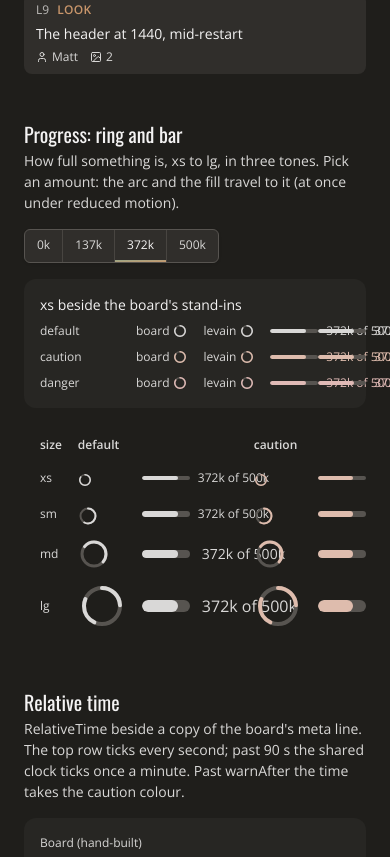
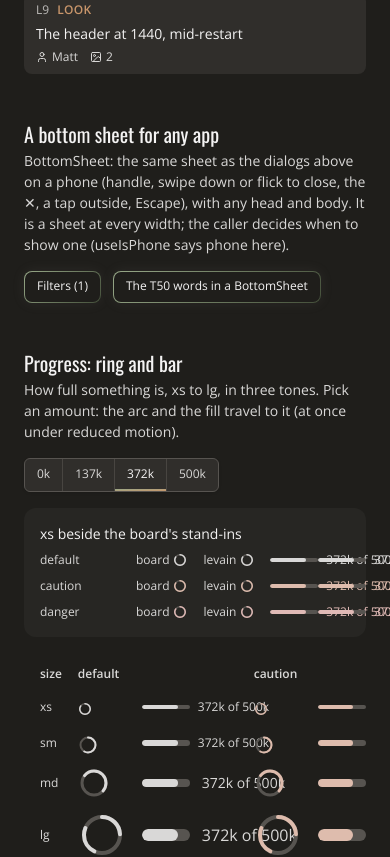
Before and after one commit to iammattq/levain-ds, a React (Vite) app in the folder demo/: page / in a window 390 px wide. Shown: the part 2402-3259 px from the top of the page. Built offline with nearby package versions, Linux system fonts and the light colour scheme; a web font is replaced by a local one.

Commit message:
Export BottomSheet and useIsPhone; demo section (filters, the T50 words), ?only=bottom-sheet; README line (T10 step 2)
Co-Authored-By: Claude Opus 5.5 <noreply@anthropic.com>

```diff
--- /dev/null
+++ b/demo/src/bottomSheet.tsx
@@ -0,0 +1,36 @@
+// T10: the T24 sheet for any app, as BottomSheet. A filter list (a title and ✕, a body of its own) and the board's T50
+// words in a plain BottomSheet, to set beside StatusCardDialog's phone sheet in the section above. It is a sheet at
+// every width: the caller decides when to show one (useIsPhone). ?only=bottom-sheet shows only this section; with
+// ?open=filters or ?open=t50 it opens that one on load (for captures).
+import { BottomSheet, Button, Checkbox, useIsPhone } from '@levain/ui-react';
+import { useState, type ReactNode } from 'react';
+import { T50Body, t50 } from './sheet';
+
+const FILTERS = ['Waiting on me', 'Blocked', 'Has images', 'Has links', 'Owned by the PM', 'Owned by eng1', 'Owned by eng2', 'Older than a day', 'Changed today', 'In a release'];
+
+export function BottomSheetDemo({ Section }: { Section: (p: { title: string; note: string; children: ReactNode }) => ReactNode }) {
+  const start = new URLSearchParams(location.search).get('open');
+  const [filters, setFilters] = useState(start === 'filters');
+  const [words, setWords] = useState(start === 't50');
+  const [on, setOn] = useState<string[]>(['Waiting on me']);
+  const phone = useIsPhone();
+  return (
+    <Section title="A bottom sheet for any app" note={`BottomSheet: the same sheet as the dialogs above on a phone (handle, swipe down or flick to close, the ✕, a tap outside, Escape), with any head and body. It is a sheet at every width; the caller decides when to show one (useIsPhone says ${phone ? 'phone' : 'not a phone'} here).`}>
+      <div className="flex flex-wrap gap-xs" data-demo="bottom-sheet-open">
+        <Button size="sm" variant="outline" data-demo="bottom-sheet-filters" onClick={() => setFilters(true)}>Filters ({on.length})</Button>
+        <Button size="sm" variant="outline" data-demo="bottom-sheet-t50" onClick={() => setWords(true)}>The T50 words in a BottomSheet</Button>
+      </div>
+      <BottomSheet open={filters} onClose={() => setFilters(false)} title="Filters">
+        <div className="flex flex-col gap-xs" data-demo="bottom-sheet-filter-list">
+          {FILTERS.map(f => (
+            <Checkbox key={f} id={`filter-${f.replace(/\W+/g, "-")}`} label={f} checked={on.includes(f)} onChange={c => setOn(c ? [...on, f] : on.filter(x => x !== f))} />
+          ))}
+        </div>
+        <div><Button size="sm" variant="primary" onClick={() => setFilters(false)}>Show results</Button></div>
+      </BottomSheet>
+      <BottomSheet open={words} onClose={() => setWords(false)} title={t50.title}>
+        <T50Body onPick={() => setWords(false)} />
+      </BottomSheet>
+    </Section>
+  );
+}
--- a/demo/src/main.tsx
+++ b/demo/src/main.tsx
@@ -1,6 +1,6 @@
 // levain DS's motion, density and drag, on one page. Every timing here comes from @levain/tokens.
 // ?density=condensed starts condensed; ?mode=light starts light; ?theme=7 starts on Cobalt Mono.
-// ?only=progress, ?only=decide, ?only=time, ?only=count, ?only=sheet or ?only=timeline shows only that section (for captures).
+// ?only=progress, ?only=decide, ?only=time, ?only=count, ?only=sheet, ?only=bottom-sheet or ?only=timeline shows only that section (for captures).
 import '@fontsource/open-sans/400.css';
 import '@fontsource/open-sans/600.css';
 import '@fontsource/oswald/400.css';
@@ -15,6 +15,7 @@ import { CountDemo } from './count';
 import { DecideDemo } from './decide';
 import { ProgressDemo } from './progress';
 import { RelativeTimeDemo } from './relativeTime';
+import { BottomSheetDemo } from './bottomSheet';
 import { SheetDemo } from './sheet';
 import { TimelineDemo } from './timeline';
 
@@ -250,11 +251,12 @@ function App() {
         </div>
         <SegmentedControl id="density" size="sm" value={density} onChange={setDensity} options={[{ label: 'Comfortable', value: 'comfortable' }, { label: 'Condensed', value: 'condensed' }]} />
       </header>
-      {q.get('only') === 'progress' ? <ProgressDemo Section={Section} /> : q.get('only') === 'decide' ? <DecideDemo Section={Section} /> : q.get('only') === 'time' ? <RelativeTimeDemo Section={Section} /> : q.get('only') === 'count' ? <CountDemo Section={Section} /> : q.get('only') === 'sheet' ? <SheetDemo Section={Section} /> : q.get('only') === 'timeline' ? <TimelineDemo Section={Section} /> : <>
+      {q.get('only') === 'progress' ? <ProgressDemo Section={Section} /> : q.get('only') === 'decide' ? <DecideDemo Section={Section} /> : q.get('only') === 'time' ? <RelativeTimeDemo Section={Section} /> : q.get('only') === 'count' ? <CountDemo Section={Section} /> : q.get('only') === 'sheet' ? <SheetDemo Section={Section} /> : q.get('only') === 'bottom-sheet' ? <BottomSheetDemo Section={Section} /> : q.get('only') === 'timeline' ? <TimelineDemo Section={Section} /> : <>
       <DragDemo />
       <DecideDemo Section={Section} />
       <StackDemo />
       <SheetDemo Section={Section} />
+      <BottomSheetDemo Section={Section} />
       <ProgressDemo Section={Section} />
       <RelativeTimeDemo Section={Section} />
       <CountDemo Section={Section} />
--- a/demo/src/sheet.tsx
+++ b/demo/src/sheet.tsx
@@ -10,9 +10,9 @@ const T50_REC = 'PM recommends: A: short words on the line (Waiting..., Handoff.
 const T50_CONTEXT = 'PM context: restart from the board and auto compaction. When the PM context is red, the PM vitals in the header offer Restart: wait for the PM between turns, make sure the handoff is current, start a fresh PM session from it. The harness starts the PM to compact itself at 350k, with a PreCompact hook steering the summary (board, open asks, members in flight); after the second compaction in a session the board offers Restart (D327).';
 const T50_OPTIONS = ['A: short words on the line, full words on hover', 'B: let it show only the icon mid-restart', 'C: always reserve room for the long words (crowds the groups either side)'];
 
-const t50 = { id: 'T50', number: 'T50', kind: { label: 'Decide', tone: 'caution' as const }, title: 'T50: restart words that fit', markers: [{ label: '3 options' }] };
+export const t50 = { id: 'T50', number: 'T50', kind: { label: 'Decide', tone: 'caution' as const }, title: 'T50: restart words that fit', markers: [{ label: '3 options' }] };
 
-function T50Body({ onPick }: { onPick: () => void }) {
+export function T50Body({ onPick }: { onPick: () => void }) {
   return (
     <div className="space-y-sm" data-demo="sheet-t50">
       <p className="type-body text-[var(--color-text-default)]">{T50_Q}</p>
--- a/packages/ui-react/index.ts
+++ b/packages/ui-react/index.ts
@@ -252,3 +252,6 @@ export { StatusCard, StatusCardDialog, StatusMarkers, morphId } from './src/patt
 export type { StatusCardProps, StatusCardDialogProps, StatusMarker, StatusTone } from './src/patterns/StatusCard';
 export { StatusCardDialogStack } from './src/patterns/StatusCardDialogStack';
 export type { StatusCardDialogStackProps, StatusCardStackDialog } from './src/patterns/StatusCardDialogStack';
+export { BottomSheet } from './src/patterns/BottomSheet';
+export type { BottomSheetProps } from './src/patterns/BottomSheet';
+export { useIsPhone } from './src/patterns/Sheet';
```
Also changed, not shown: 1 other file (tests, documents, lock files or other folders).
